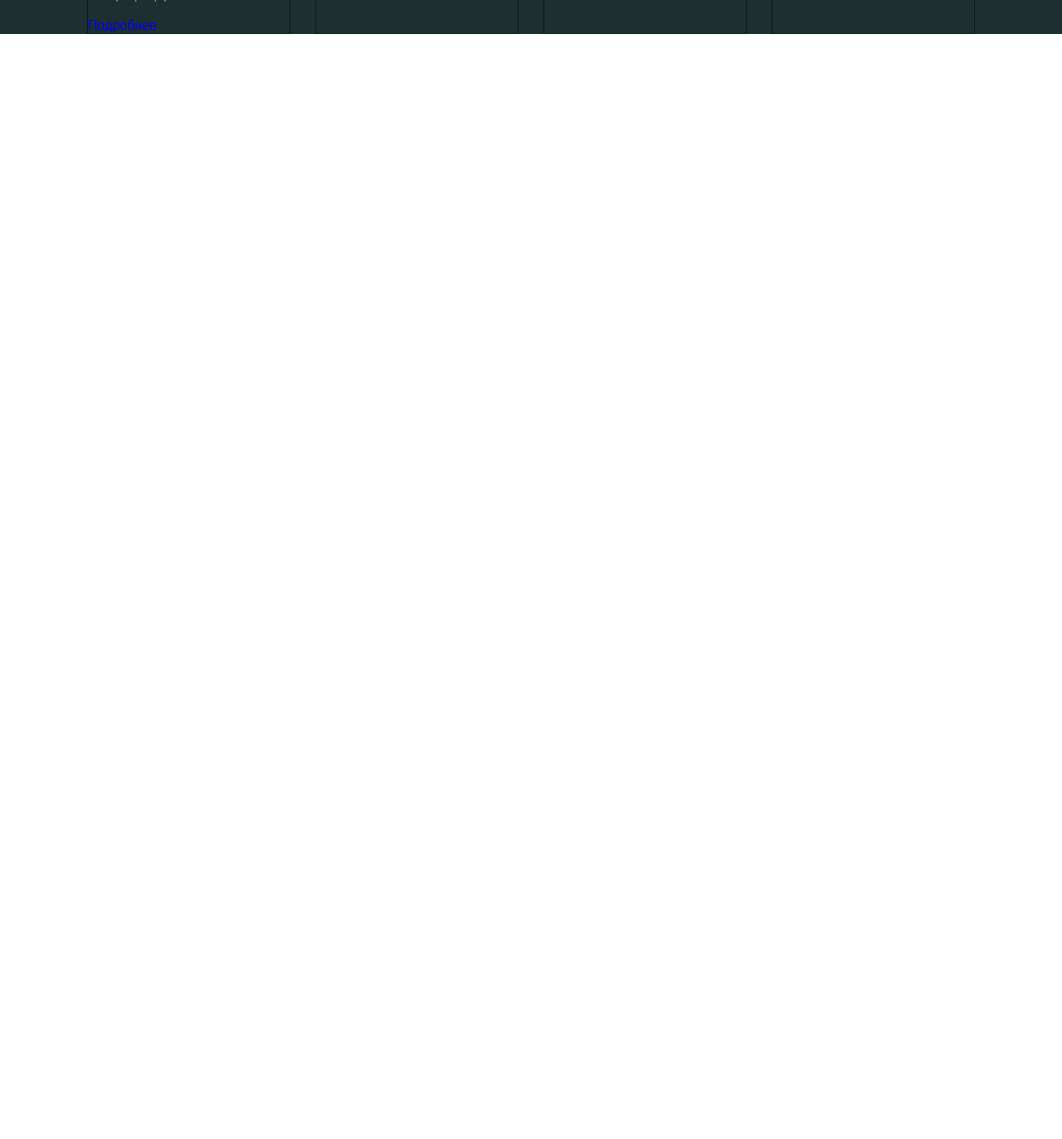
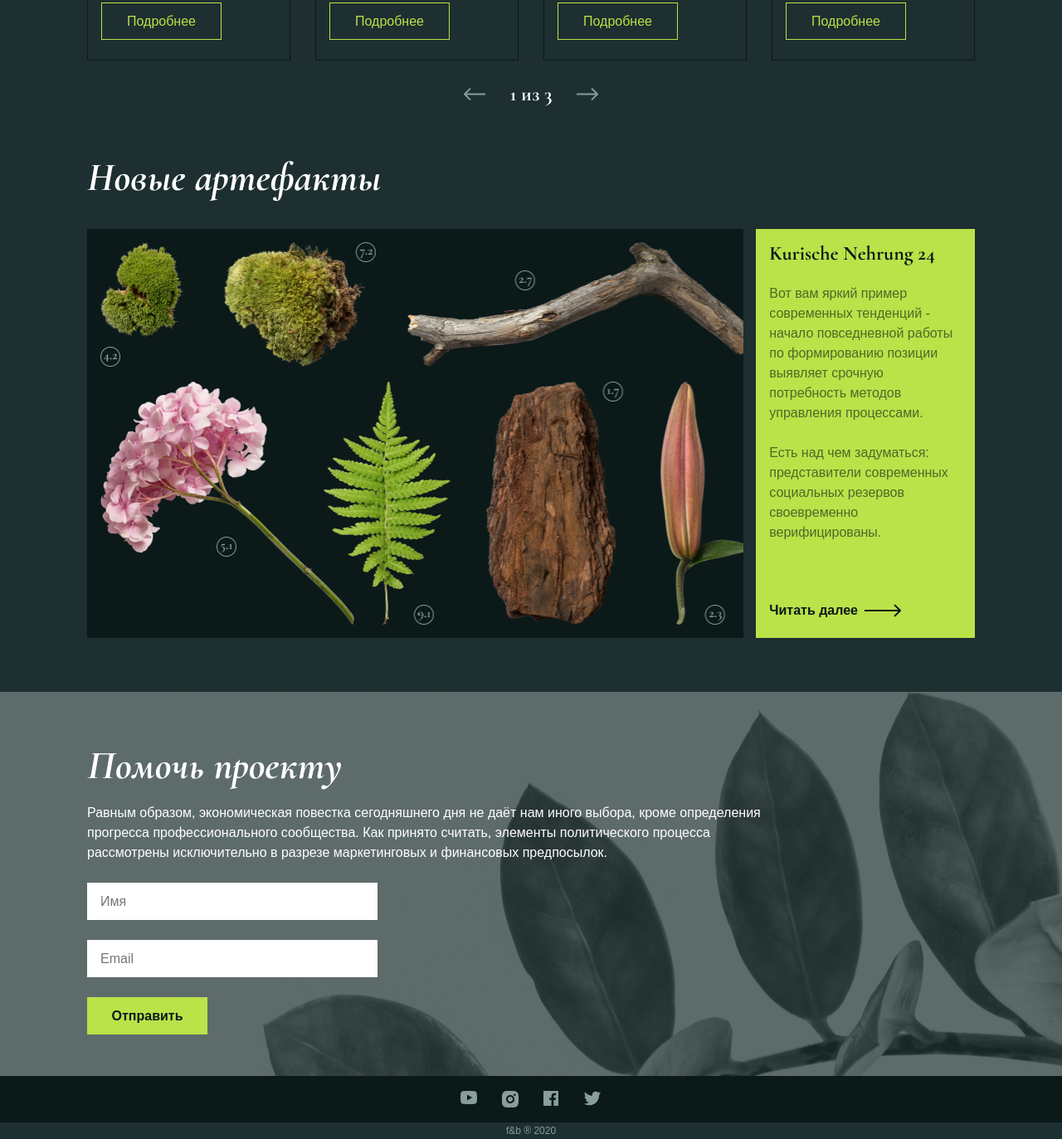
Before and after one commit to Gregulka/Artefacts, a plain HTML site: page index.html in a window 1280 px wide. Shown: the part 1067-2440 px from the top of the page at 83% size. Before the commit the page ends 1108 px from the top, so only its background shows below. Drawn offline with Linux system fonts and the light colour scheme.

Commit message:
Сделал макет как умею (без доработок)

```diff
--- a/index.html
+++ b/index.html
@@ -11,6 +11,8 @@
     <link rel="stylesheet" href="styles/navigation.css">
     <link rel="stylesheet" href="styles/start-screen.css">
     <link rel="stylesheet" href="styles/section-info.css">
+    <link rel="stylesheet" href="styles/section-new-artefacts.css">
+    <link rel="stylesheet" href="styles/footer.css">
 </head>
 <body>
 <header class="header">
@@ -49,47 +51,111 @@
                 <p>Являясь всего лишь частью общей картины, интерактивные прототипы,<br>
                     которые представляют собой яркий пример европейского типа политической<br>
                     и социальной культуры.</p>
-                <a href="#">Исследовать <img src="images/Arrow%201.svg"></a>
+                <a href="#">Исследовать <img src="images/Arrow%201.svg" alt="Исследовать"></a>
             </div>
         </div>
     </section>
     <section class="section-info">
         <div class="container">
             <div class="section-info__cards">
-                <div class="section-info__card card-1">
+                <div class="section-info__card">
                     <div class="image-box">
                         <img src="images/Layer%203.png" alt="">
                     </div>
                     <h3>Fig. 1 (plant)</h3>
-                    <p>Имеется спорная точка зрения, гласящая примерно следующее: активно развивающиеся страны третьего мира своевременно верифицированы.</p>
-                    <a href="#">Подробнее</a>
+                    <p>Имеется спорная точка зрения, гласящая примерно следующее: активно развивающиеся страны третьего
+                        мира своевременно верифицированы.</p>
+                    <div class="button">
+                        <a href="#">Подробнее</a>
+                    </div>
                 </div>
-                <div class="section-info__card card-2">
+                <div class="section-info__card">
                     <div class="image-box">
                         <img src="images/Layer%202.png" alt="">
                     </div>
                     <h3>Fig. 2 (plant)</h3>
-                    <p>Прежде всего, синтетическое тестирование влечет за собой процесс внедрения и модернизации условий.</p>
+                    <p>Прежде всего, синтетическое тестирование влечет за собой процесс внедрения и модернизации
+                        условий.</p>
+                    <div class="button">
+                        <a href="#">Подробнее</a>
+                    </div>
                 </div>
-                <div class="section-info__card card-3">
+                <div class="section-info__card">
                     <div class="image-box">
                         <img src="images/Layer%204.png" alt="">
                     </div>
                     <h3>Fig. 3 (leaf)</h3>
-                    <p>Лишь непосредственные участники прогресса неоднозначны и будут в равной степени предоставлены сами себе для работы.</p>
-
+                    <p>Лишь непосредственные участники прогресса неоднозначны и будут в равной степени предоставлены
+                        сами себе для работы.</p>
+                    <div class="button">
+                        <a href="#">Подробнее</a>
+                    </div>
                 </div>
-                <div class="section-info__card card-4">
+                <div class="section-info__card">
                     <div class="image-box">
                         <img src="images/Layer%201%201.png" alt="">
                     </div>
                     <h3>Fig. 4 (wood)</h3>
                     <p>Базовый вектор развития не даёт нам иного выбора, кроме определения новых предложений.</p>
-
+                    <div class="button">
+                        <a href="#"><span>Подробнее</span></a>
+                    </div>
+                </div>
+            </div>
+            <div class="listing">
+                <div class="listing-items">
+                    <img src="images/Arrow%202.svg" alt="назад">
+                    <p>1 из 3</p>
+                    <img src="images/Arrow%202_2.svg" alt="вперёд">
                 </div>
             </div>
         </div>
     </section>
+    <section class="section-new-artefacts">
+        <div class="container">
+            <h2>Новые артефакты</h2>
+            <div class="section-new-artefacts__cards">
+                <div class="section-new-artefacts__card card-1">
+                </div>
+                <div class="section-new-artefacts__card card-2">
+                    <div class="card-2__info">
+                        <h3>Kurische Nehrung 24</h3>
+                        <p>Вот вам яркий пример современных тенденций - начало повседневной работы по формированию
+                            позиции выявляет срочную потребность методов управления процессами. </p>
+                        <p>Есть над чем задуматься: представители современных социальных резервов своевременно
+                            верифицированы.</p>
+                        <a href="#"><span>Читать далее</span><img src="images/Arrow%20Black.svg" alt="Читать далее"></a>
+                    </div>
+                </div>
+            </div>
+        </div>
+    </section>
+    <footer class="footer">
+        <div class="footer-feedback">
+            <div class="container">
+                <div class="footer-feedback__content">
+                    <h2>Помочь проекту</h2>
+                    <p>Равным образом, экономическая повестка сегодняшнего дня не даёт нам иного выбора, кроме
+                        определения прогресса профессионального сообщества. Как принято считать, элементы политического
+                        процесса рассмотрены исключительно в разрезе маркетинговых и финансовых предпосылок. </p>
+                    <form action="" name="feedback">
+                        <input type="text" name="Name" placeholder="Имя" class="field">
+                        <input type="email" name="email" placeholder="Email" class="field" required>
+                        <input type="submit" value="Отправить" id="button">
+                    </form>
+                </div>
+            </div>
+        </div>
+        <div class="socials">
+            <a href="#"><img src="images/YT.png" alt="Youtube"></a>
+            <a href="#"><img src="images/IG.png" alt="Instagram"></a>
+            <a href="#"><img src="images/FB.png" alt="Facebook"></a>
+            <a href="#"><img src="images/X.png" alt="Twitter"></a>
+        </div>
+        <div class="copyright">
+            <p>f&b ® 2020</p>
+        </div>
+    </footer>
 </main>
 </body>
 </html>
--- /dev/null
+++ b/styles/footer.css
@@ -0,0 +1,75 @@
+.footer-feedback {
+    background-image: url("../images/footer.png");
+    background-position: center;
+    background-repeat: no-repeat;
+    height: 463px;
+    width: 100%;
+    position: relative;
+}
+.footer-feedback:after {
+    content: '';
+    position: absolute;
+    top: 0;
+    left: 0;
+    right: 0;
+    bottom: 0;
+    background: var(--bg-color-primary);
+    opacity: 0.7;
+    z-index: 1;
+}
+.footer-feedback__content{
+    display: flex;
+    flex-direction: column;
+    vertical-align: center;
+    z-index: 2;
+    position: relative;
+    padding-top: 60px;
+}
+.footer-feedback__content p{
+    line-height: 150%;
+    margin-top: 16px;
+    width: 836px;
+}
+.footer-feedback__content h2{
+    font-family: var(--font-family-secondary);
+    font-style: italic;
+    font-size: 48px;
+    font-weight: 700;
+}
+form{
+    z-index: 3;
+    width: 350px;
+}
+input {
+    width: 100%;
+    height: 45px;
+    padding: 10px 16px 10px 16px;
+    margin-top: 24px;
+}
+.field{
+    background-color: #FFFFFF;
+    color: var(--font-color-secondary-grey);
+}
+#button{
+    width: 145px;
+    background-color: #BAE249;
+    color: var(--font-color-secondary-black);
+    font-weight: 700;
+    color: #0B1919;
+    line-height: 100%;
+}
+.socials{
+    display: flex;
+    justify-content: center;
+    padding: 18px 0 18px 0;
+    gap: 30px;
+    background-color: #0B1919;
+}
+.copyright{
+    text-align: center;
+    padding: 3px 0 3px 0;
+}
+.copyright p{
+    color: #899D9D;
+    font-size: 12px;
+}
--- a/styles/section-info.css
+++ b/styles/section-info.css
@@ -1,13 +1,14 @@
 .section-info{
-    background: var(--bg-color-primary);
     padding-top: 60px;
 }
 .section-info__cards{
     display: grid;
-    grid-template-columns: repeat(4, 1fr);
+    grid-template-columns: repeat(auto-fill, minmax(230px, 1fr));
     gap: 30px;
 }
 .section-info__card{
+    display: flex;
+    flex-direction: column;
     background-color: var(--bg-color-primary);
     border: 1px solid var(--bg-color-secondary);
 }
@@ -24,8 +25,34 @@
     margin: 0 16px 16px 16px;
 }
 .section-info__card a{
+    color: var(--font-color-secondary);
 }
 .image-box{
     background-color: var(--bg-color-secondary);
     padding: 30px 16px;
+    height: 155px;
 }
+.button{
+    width: 145px;
+    height: 45px;
+    margin: auto 0 24px 16px;
+    border: 1px solid var(--font-color-secondary);
+    display: flex;
+    justify-content: center;
+    align-items: center;
+}
+.button a {
+    text-align: center;
+    width: 100%;
+}
+.listing-items{
+    display: flex;
+    justify-content: center;
+    margin-top: 26px;
+}
+.listing-items p {
+    font-family: var(--font-family-secondary);
+    font-size: 24px;
+    font-weight: 700;
+    margin: 0 30px 0 30px;
+}
--- /dev/null
+++ b/styles/section-new-artefacts.css
@@ -0,0 +1,56 @@
+.container{
+
+}
+.section-new-artefacts{
+    padding-top: 57px;
+    padding-bottom: 65px;
+}
+.section-new-artefacts__cards{
+    display: grid;
+    grid-template-columns: 3fr 1fr;
+    gap: 15px;
+}
+.section-new-artefacts .container h2{
+    font-family: var(--font-family-secondary);
+    font-style: italic;
+    font-size: 48px;
+    font-weight: 700;
+    margin-bottom: 33px;
+}
+.section-new-artefacts__card-info{
+
+}
+.card-1{
+    background-image: url("../images/card_1.png");
+    background-size: cover;
+    height: 493px;
+}
+.card-2{
+    padding: 18px 16px 25px 16px;
+    background-color: #BAE249;
+}
+.card-2__info{
+    display: flex;
+    flex-direction: column;
+    line-height: 150%;
+    height: 100%;
+}
+.card-2__info a{
+    margin-top: auto;
+    font-weight: 700;
+    color: #0B1919;
+    line-height: 100%;
+}
+.card-2__info a span{
+    margin-right: 8px;
+}
+.card-2__info p{
+    margin-top: 24px;
+    color: #506829;
+}
+.card-2__info h3{
+    font-family: var(--font-family-secondary);
+    font-size: 24px;
+    font-weight: 700;
+    color: var(--font-color-secondary-black);
+}
--- a/styles/styles.css
+++ b/styles/styles.css
@@ -1,3 +1,4 @@
+@import url('https://fonts.googleapis.com/css2?family=Cormorant:ital,wght@0,300..700;1,300..700&display=swap');
 @import url('https://fonts.googleapis.com/css2?family=Open+Sans:ital,wght@0,300..800;1,300..800&display=swap');
 body{
     font-family: var(--font-family-primary);
@@ -15,5 +16,6 @@ body{
     font-weight: 400;
 }
 main{
+    background-color: var(--bg-color-primary);
     position: relative;
 }
--- a/styles/variables.css
+++ b/styles/variables.css
@@ -3,6 +3,7 @@
     --font-family-secondary: 'Cormorant', serif;
     --font-color-primary: #FFFFFF;
     --font-color-secondary: #BAE249;
+    --font-color-secondary-black: #0B1919;
     --font-color-secondary-grey: #899D9D;
     --bg-color-primary: #1D2F30;
     --bg-color-secondary: #0B1919;
```
Also changed, not shown: images/Arrow 2.svg (added), images/Arrow 2_2.svg (added), images/Arrow Black.svg (added), images/FB.png (added), images/IG.png (added), images/X.png (added), images/YT.png (added), images/card_1.png (added), images/footer.png (added).
